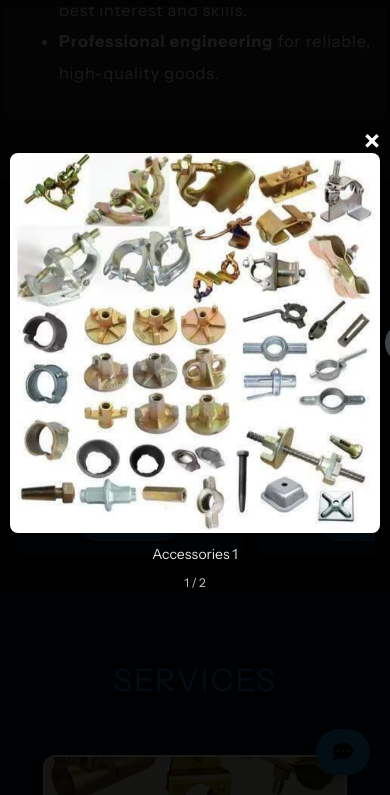
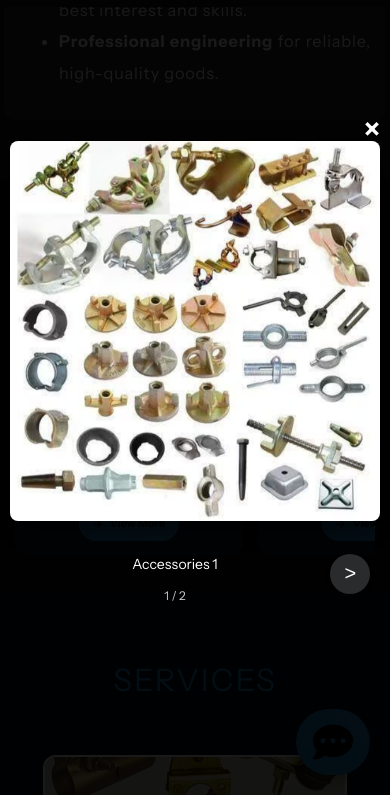
Before and after one commit to simpleithub/Sairam-Scaff, a plain HTML site: page index.html in a window 390 px wide. Both pictures are taken after a click on the element 129 px from the left and 2005 px from the top of the page. Shown: the part 1632-2427 px from the top of the page. Drawn offline with nearby package versions, Linux system fonts and the light colour scheme.

Commit message:
iconic works - navigation arrow changed

```diff
--- a/index.html
+++ b/index.html
@@ -385,19 +385,21 @@
                         src: img.src,
                         alt: img.alt
                     }));
-                        // Create modal with navigation
+                        // Create modal with navigation arrows below image
                         const modal = document.createElement('div');
                         modal.className = 'image-modal';
                         modal.innerHTML = `
                             <div class="image-modal-content">
                                 <span class="image-modal-close">&times;</span>
+                                <img src="${imageData[currentIndex].src}" alt="${imageData[currentIndex].alt}" class="enlarged-image">
                                 <div class="image-modal-navigation">
                                     <button class="nav-arrow nav-prev" style="display: none;">&lt;</button>
-                                    <img src="${imageData[currentIndex].src}" alt="${imageData[currentIndex].alt}" class="enlarged-image">
+                                    <div class="caption-container">
+                                        <div class="image-modal-caption">${imageData[currentIndex].alt}</div>
+                                        <div class="image-modal-counter">${currentIndex + 1} / ${imageData.length}</div>
+                                    </div>
                                     <button class="nav-arrow nav-next">&gt;</button>
                                 </div>
-                                <div class="image-modal-caption">${imageData[currentIndex].alt}</div>
-                                <div class="image-modal-counter">${currentIndex + 1} / ${imageData.length}</div>
                             </div>
                         `;
 
--- a/static/styles.css
+++ b/static/styles.css
@@ -415,41 +415,61 @@ body {
 }
 
 .image-modal-navigation {
-    position: relative;
     display: flex;
     align-items: center;
-    justify-content: center;
+    justify-content: space-between;
+    margin-top: 20px;
+    padding: 0 20px;
+}
+
+.caption-container {
+    text-align: center;
+    flex: 1;
+    margin: 0 20px;
+}
+
+.image-modal-caption {
+    color: #fff;
+    font-size: 16px;
+    margin-bottom: 5px;
+}
+
+.image-modal-counter {
+    color: #fff;
+    font-size: 14px;
+    opacity: 0.8;
 }
 
 .nav-arrow {
-    position: absolute;
-    background: rgba(79, 84, 88, 0.8);
+    background: rgba(47, 48, 49, 0.9);
     color: #fff;
     border: none;
     font-size: 24px;
-    font-weight: lighter;
+    font-weight: light;
     width: 50px;
     height: 50px;
     border-radius: 50%;
     cursor: pointer;
     transition: all 0.3s ease;
-    z-index: 10;
     display: flex;
     align-items: center;
     justify-content: center;
+    box-shadow: 0 2px 10px rgba(0, 0, 0, 0.3);
 }
 
 .nav-arrow:hover {
-    background: rgba(29, 132, 201, 1);
-    transform: scale(1.1);
+    background: rgb(22, 24, 26);
+    transform: scale(1.05);
 }
 
 .nav-prev {
-    left: -60px;
+    position: relative;
+    left: 0;
 }
 
 .nav-next {
-    right: -60px;
+    position: relative;
+    right: 0;
 }
 
 .image-modal-counter {
@@ -1422,7 +1442,7 @@ body, h1, h2, h3, h4, h5, h6, p, span, div, a, li {
 }
 
 .floating-quote-btn i {
-    font-size: 18px;
+    font-size: 36px; /* Made 2 times bigger */
 }
 
 .floating-quote-btn span {
@@ -1443,7 +1463,7 @@ body, h1, h2, h3, h4, h5, h6, p, span, div, a, li {
     }
 
     .floating-quote-btn i {
-        font-size: 20px;
+        font-size: 40px; /* Made 2 times bigger for mobile */
     }
 }
 
@@ -1474,16 +1494,30 @@ body, h1, h2, h3, h4, h5, h6, p, span, div, a, li {
     }
 
     .nav-prev {
-        left: -45px;
+        position: relative;
+        left: 0;
     }
 
     .nav-next {
-        right: -45px;
+        position: relative;
+        right: 0;
+    }
+
+    .image-modal-navigation {
+        padding: 0 10px;
+        margin-top: 15px;
     }
 
     .image-modal-counter {
         font-size: 12px;
-        margin-top: 8px;
+    }
+
+    .image-modal-caption {
+        font-size: 14px;
+    }
+
+    .caption-container {
+        margin: 0 10px;
     }
 
     .enlarged-image {
```
